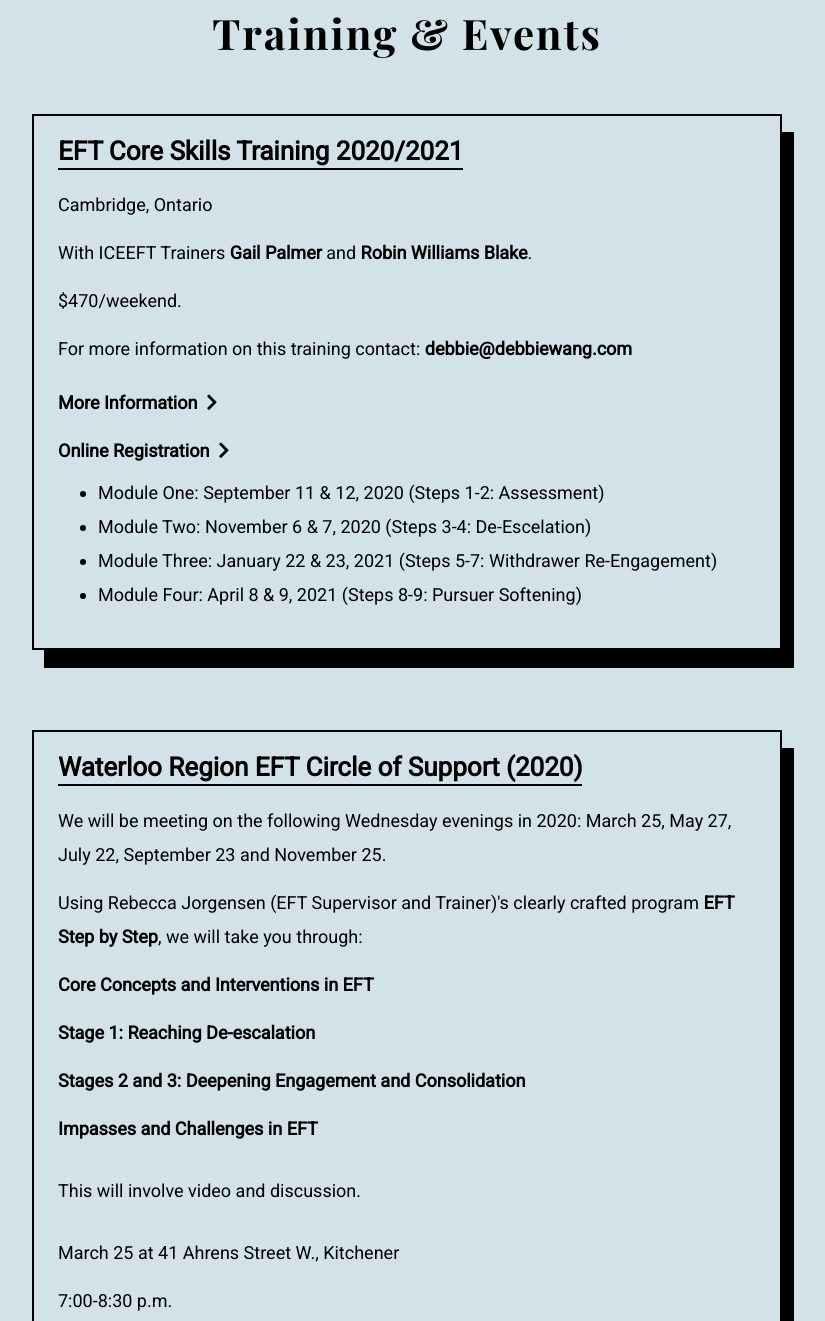
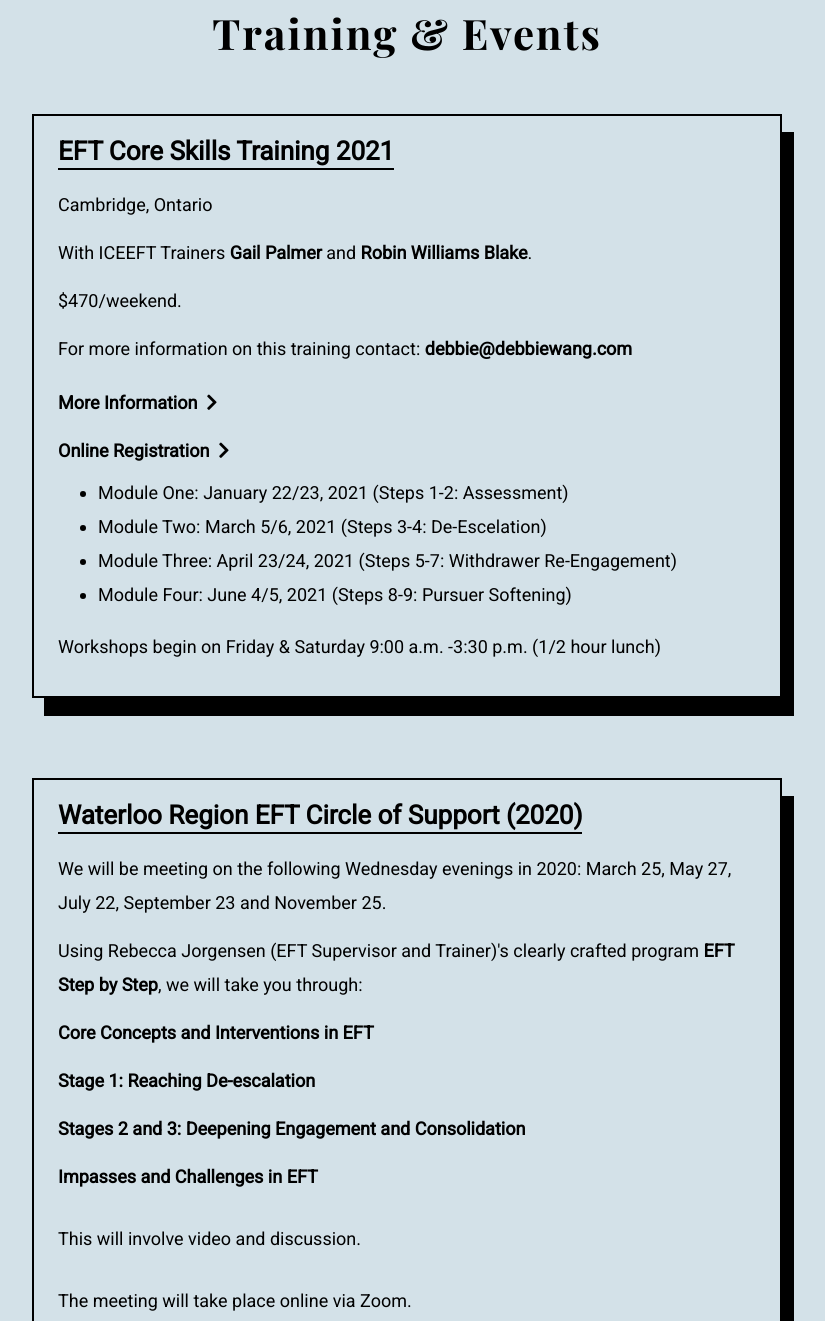
Before and after one commit to phamandrew/wreft, a website: page therapists-workshops.html in a window 1280 px wide. Shown: the part 100-1421 px from the top of the page, without its empty margins (233-1058 px from the left). Drawn offline with nearby package versions, Linux system fonts and the light colour scheme.

Commit message:
jun62020 updates

```diff
--- a/therapists-workshops.html
+++ b/therapists-workshops.html
@@ -60,7 +60,7 @@
                 <p>For more information contact: <a class="email-link" href="mailto:waterlooeft@gmail.com?EFIT-TRAINING" target="_top">waterlooeft@gmail.com</a></p> -->
             <!-- </div> -->
             <div class="event">
-                <h3>EFT Core Skills Training 2020/2021</h3>
+                <h3>EFT Core Skills Training 2021</h3>
                 <p>Cambridge, Ontario</p>
                 <p>With ICEEFT Trainers <span>Gail Palmer</span> and <span>Robin Williams Blake</span>.</p>
                 <p>$470/weekend.</p>
@@ -83,11 +83,12 @@
                     </a> -->
                 <!-- </p> -->
                 <ul>
-                    <li>Module One: September 11 & 12, 2020 (Steps 1-2: Assessment)</li>
-                    <li>Module Two: November 6 & 7, 2020 (Steps 3-4: De-Escelation)</li>
-                    <li>Module Three: January 22 & 23, 2021 (Steps 5-7: Withdrawer Re-Engagement)</li>
-                    <li>Module Four: April 8 & 9, 2021 (Steps 8-9: Pursuer Softening)</li>
+                    <li>Module One: January 22/23, 2021 (Steps 1-2: Assessment)</li>
+                    <li>Module Two: March 5/6, 2021 (Steps 3-4: De-Escelation)</li>
+                    <li>Module Three: April 23/24, 2021 (Steps 5-7: Withdrawer Re-Engagement)</li>
+                    <li>Module Four: June 4/5, 2021 (Steps 8-9: Pursuer Softening)</li>
                 </ul>
+                <p>Workshops begin on Friday & Saturday 9:00 a.m. -3:30 p.m. (1/2 hour lunch)</p>
             </div>
             <!-- <div class="event">
                 <h3>Monthly Consultation Group with Mary</h3>
@@ -111,7 +112,7 @@
                 <p></p>
                 <p>This will involve video and discussion.</p>
                 <p></p>
-                <p>March 25 at 41 Ahrens Street W., Kitchener</p>
+                <p>The meeting will take place online via Zoom.</p>
                 <p>7:00-8:30 p.m.</p>
                 <p>RRSP to Mary Luard:</p>
                 <p> <a class="email-link" href="mailto:lmaryluard@gmail.com?WREFT Circle of Support" target="_top">lmaryluard@gmail.com</a></p>
```
Also changed, not shown: client-workshops.html (+3 -4 lines), find-therapist.html (+2 -2 lines), index.html (+4 -4 lines).
